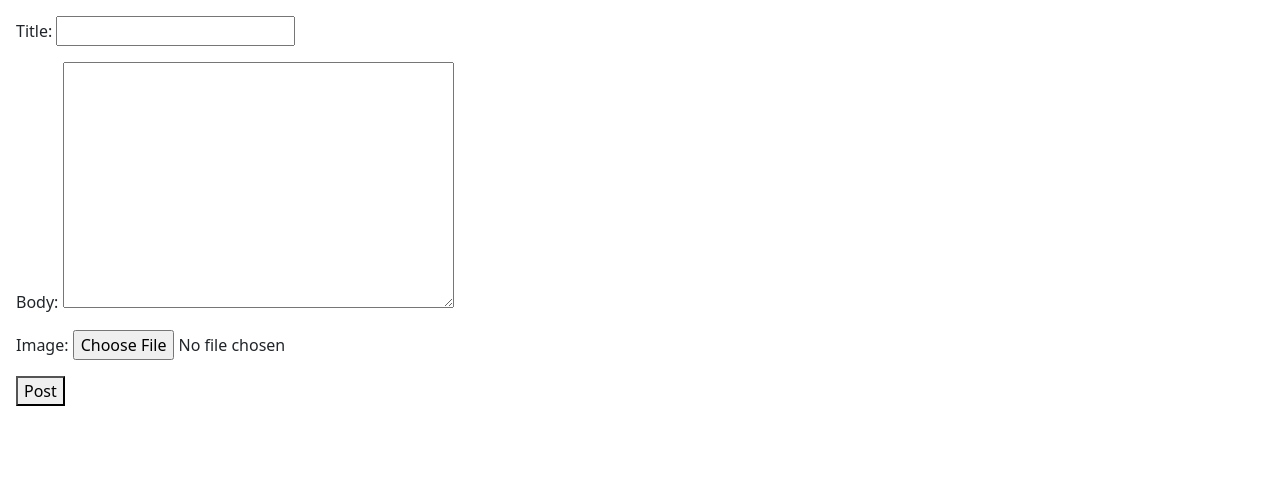
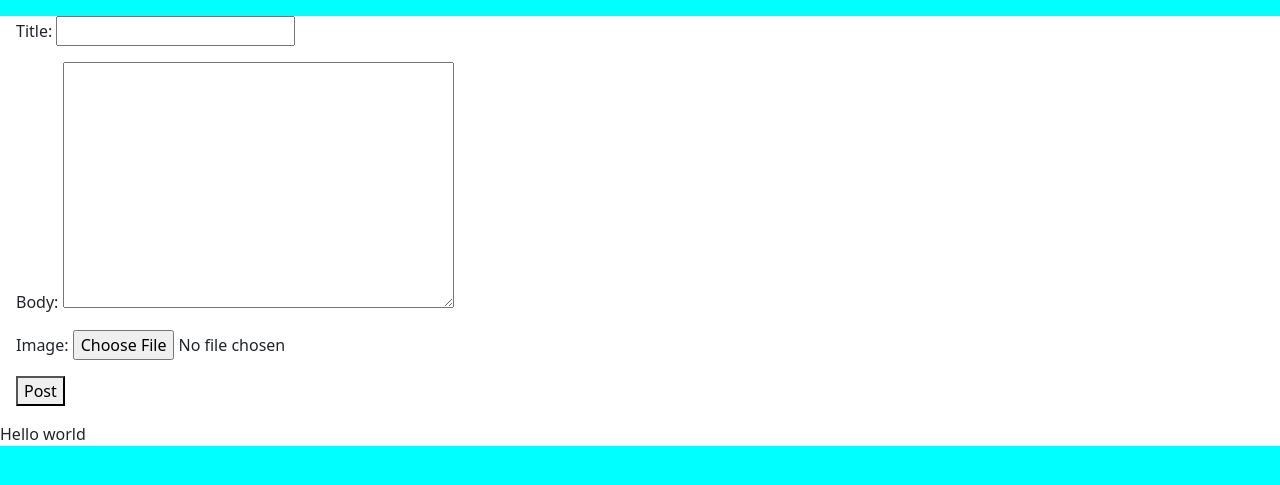
Before and after one commit to Dee-McG/DBAA, a Django app: page /posts/create/ in a window 1280 px wide. Shown: the top 485 px of the page. Run offline with Django 4.2, Linux system fonts and the light colour scheme.

Commit message:
Fix base.html and connect css

```diff
--- a/home/templates/home/index.html
+++ b/home/templates/home/index.html
@@ -0,0 +1,5 @@
+{% extends 'base.html' %}
+{% load static %}
+{% block content %}
+
+{% endblock %}
--- a/static/css/style.css
+++ b/static/css/style.css
@@ -0,0 +1,3 @@
+html {
+    background-color: aqua;
+}
--- a/templates/base.html
+++ b/templates/base.html
@@ -1,3 +1,4 @@
+{% load static %}
 <!DOCTYPE html>
 <html lang="en">
 <head>
@@ -5,6 +6,7 @@
     <meta http-equiv="X-UA-Compatible" content="IE=edge">
     <meta name="viewport" content="width=device-width, initial-scale=1.0">
     {% block css %}
+    <link rel="stylesheet" href="{% static '/css/style.css' %}">
     <link rel="stylesheet" href="https://cdn.jsdelivr.net/npm/bootstrap@5.1.3/dist/css/bootstrap.min.css" integrity="sha384-1BmE4kWBq78iYhFldvKuhfTAU6auU8tT94WrHftjDbrCEXSU1oBoqyl2QvZ6jIW3" crossorigin="anonymous">
     {% endblock %}
 
@@ -17,6 +19,7 @@
     <main>
     {% block content %}
     {% endblock %}
+    <p>Hello world</p>
     </main>
 
 </body>
```
Also changed, not shown: README.md.
